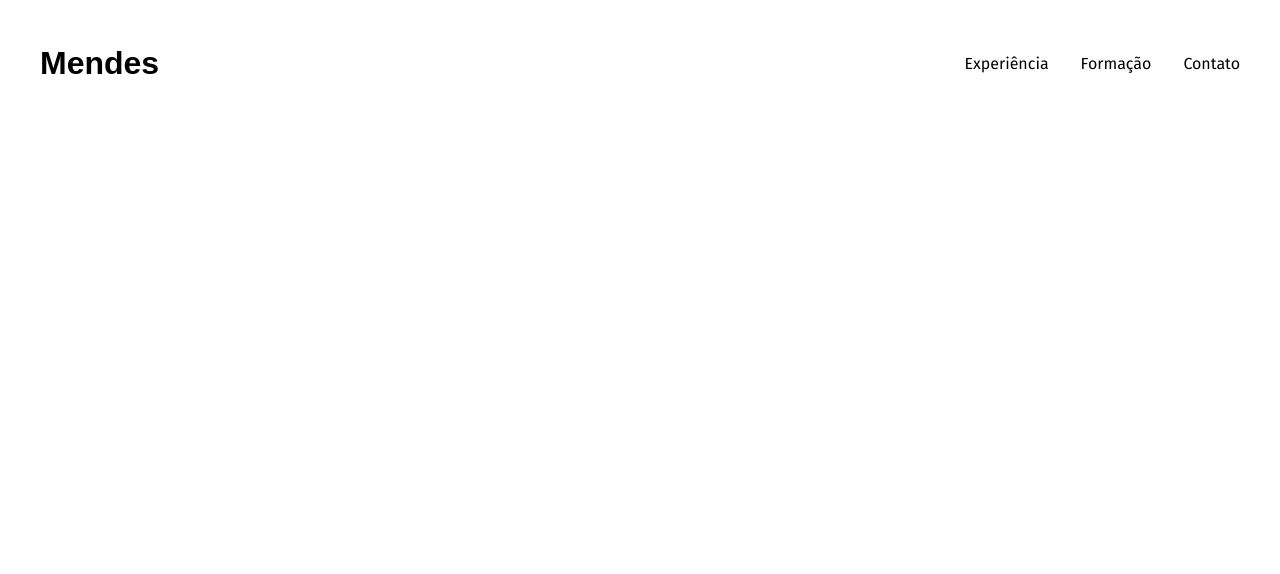
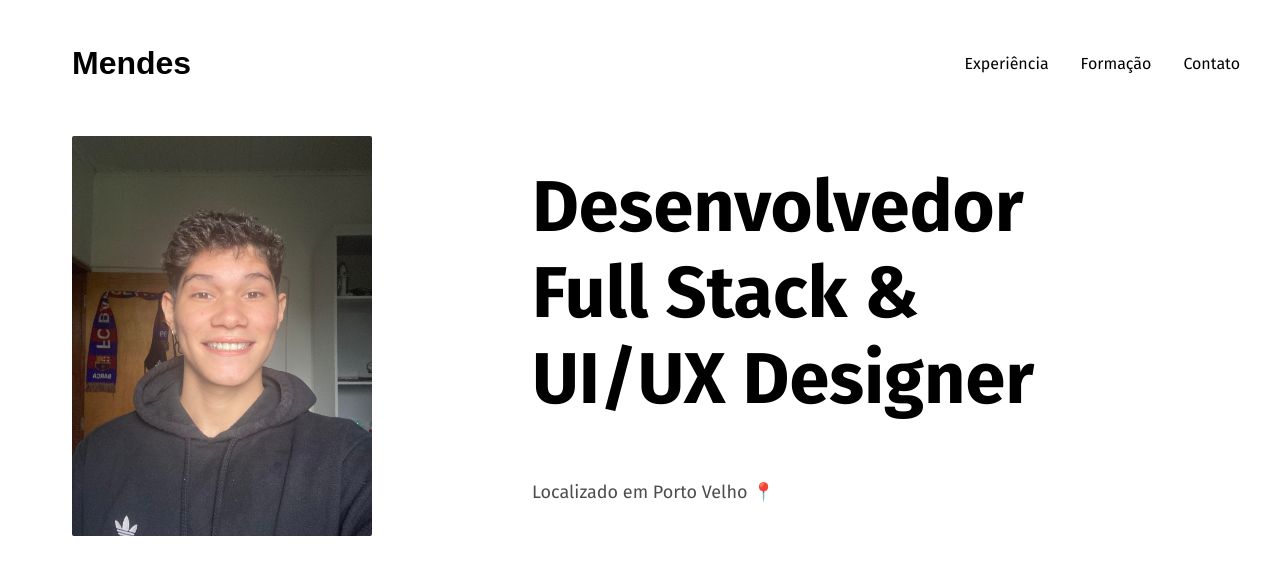
Before and after one commit to GustavoRMendes/figma-portifolio, a Next.js app: page / in a window 1280 px wide. Shown: the top 574 px of the page. Built offline with nearby package versions, Linux system fonts and the light colour scheme.

Commit message:
created main

```diff
--- a/src/app/globals.css
+++ b/src/app/globals.css
@@ -1,25 +1,38 @@
-
-.header-home{
+body {
+  padding: 1rem 2rem 0 4rem;
+}
+.header-home {
   display: flex;
   justify-content: space-between;
-  padding: 1rem 2rem 0 2rem;
 }
 
-.navbar-home{
+.navbar-home {
   display: flex;
   gap: 2rem;
   align-items: center;
 }
-.logo-home{
+.logo-home {
   font-family: Arial, Helvetica, sans-serif;
   font-weight: bold;
 }
-.link-logo-home{
+.link-logo-home {
   color: #000000;
   text-decoration: none;
 }
-.link-home{
+.link-home {
   color: #000000;
   text-decoration: none;
-
 }
+.main-home {
+  display: flex;
+  gap: 10rem;
+  font-size: 3rem;
+}
+.fotoDePerfil-home {
+  border-radius: 2px;
+  margin-top: 2rem;
+}
+.paragraph-main-home {
+  font-size: 18px;
+  color: #4d4d4d;
+}
--- a/src/app/page.tsx
+++ b/src/app/page.tsx
@@ -1,7 +1,9 @@
 import React from 'react'
 import Link from 'next/link'
-export default function Home() {
+import Image from 'next/image'
+export default function Home () {
   return (
+    <>
       <header className='header-home'>
         <div>
           <h1 className='logo-home'>
@@ -14,5 +16,22 @@ export default function Home() {
           <Link href='/contato' className='link-home'>Contato</Link>
         </nav>
       </header>
+      <main className='main-home'>
+        <section>
+          <Image
+            src='/fotoDePerfil3.jpg'
+            alt='foto de perfil'
+            width={300}
+            height={400}
+            sizes='100vw'
+            priority
+            className='fotoDePerfil-home'
+          />
+        </section>
+        <section className='bio-home'> <h1>Desenvolvedor <br /> Full Stack & <br /> UI/UX Designer </h1>
+        <p className='paragraph-main-home'>Localizado em Porto Velho 📍</p>
+        </section>
+      </main>
+    </>
   )
 }
```
Also changed, not shown: public/fotoDePerfil3.jpg (added). Lines whose indentation alone changed are shown as unchanged.
